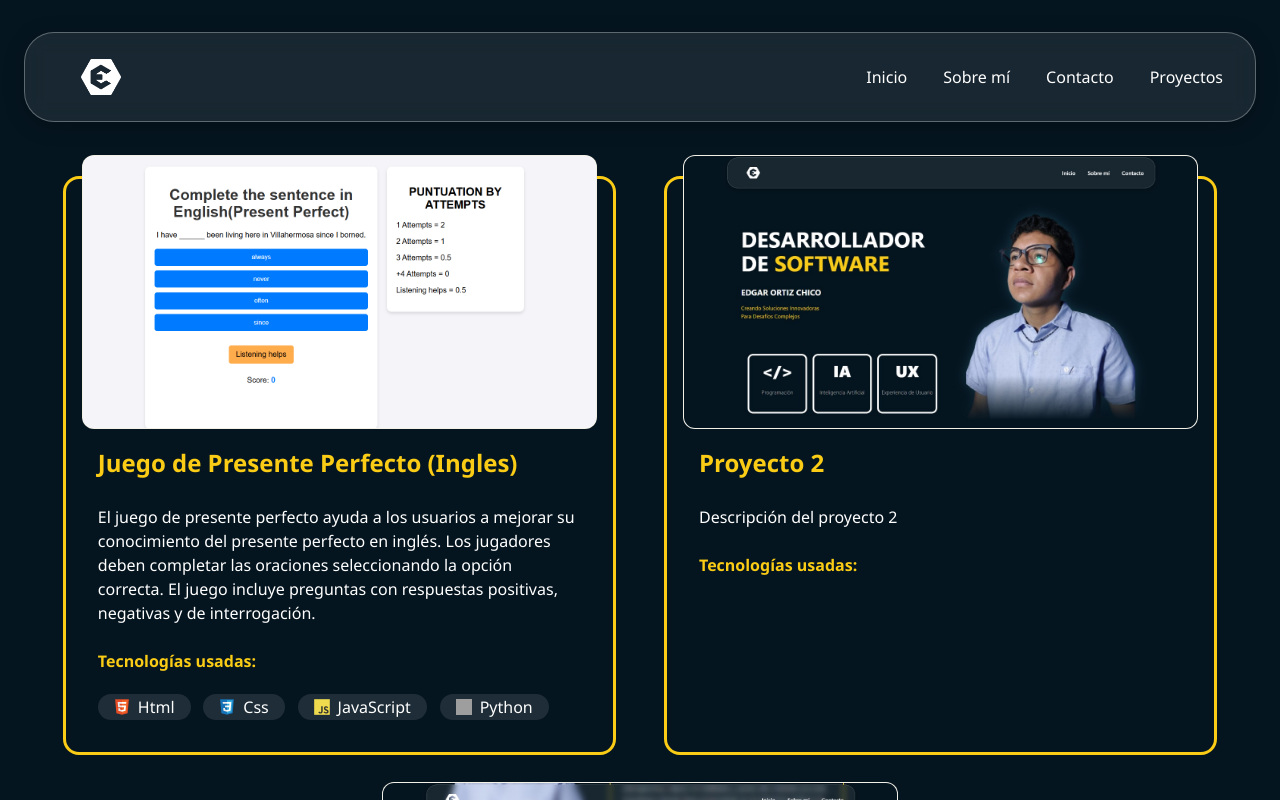
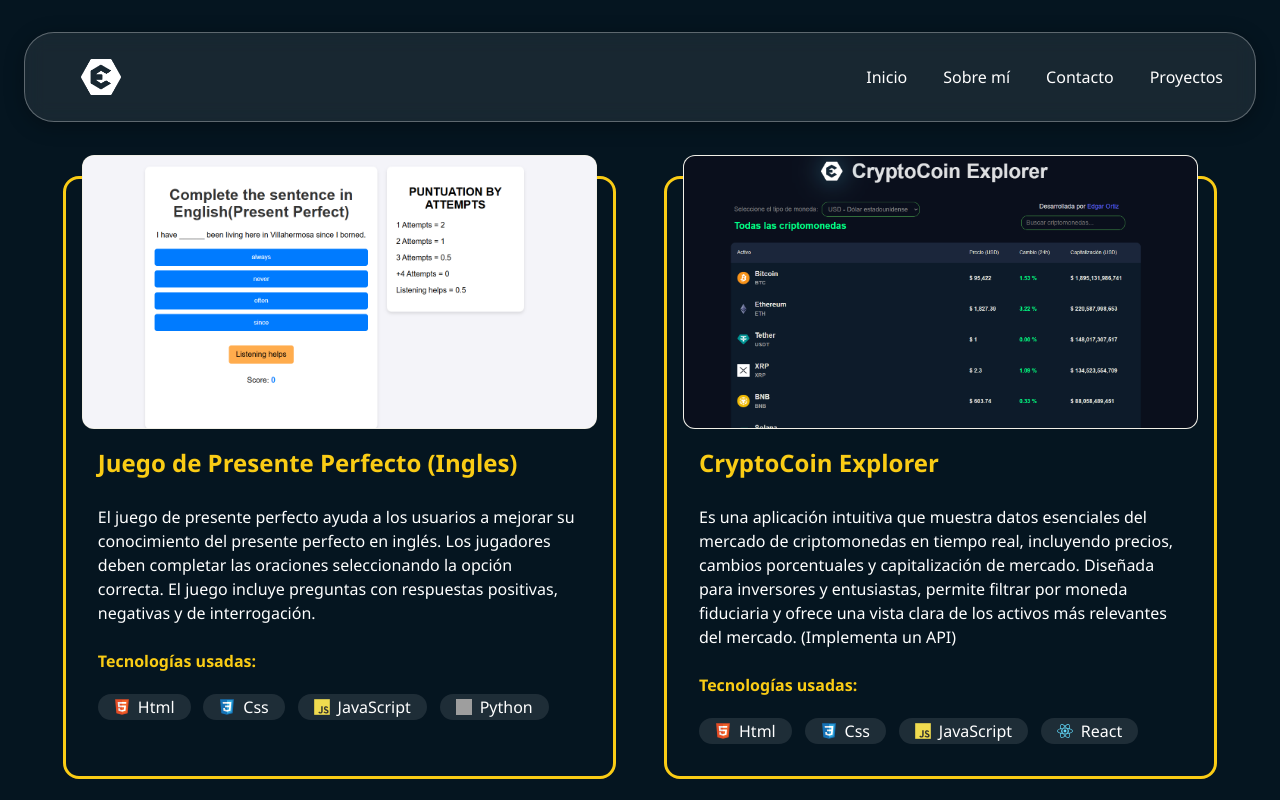
Before and after one commit to EdgarOrtiz98/EdgarOrtiz98.github.io, a React (Vite) app: page /Proyectos in a window 1280 px wide. Shown: the top 800 px of the page. Built offline with nearby package versions, Linux system fonts and the light colour scheme; grey boxes are pictures that could not be loaded.

Commit message:
add new CryptoCoin project

```diff
--- a/src/Views/Proyectos.jsx
+++ b/src/Views/Proyectos.jsx
@@ -1,12 +1,15 @@
 import Navbar from "../components/Navbar.jsx";
 import "../styles/Proyectos.css";
 import CardProyect from "../components/ProyectCard.jsx";
+// imagenes de proyectos
 import JuegoIngles from "../assets/images/Proyect-JuegoIngles.png";
+import CriptoCoin from "../assets/images/Proyect-CriptoCoin.png";
+// iconos de tecnologias de desarrollo
 import html from "../assets/Tech-Icons/html5-original.svg";
 import css from "../assets/Tech-Icons/css3-original.svg";
 import javascript from "../assets/Tech-Icons/javascript-original.svg";
 import python from "../assets/Tech-Icons/python-original.svg";
-// import react from "https://cdn.jsdelivr.net/gh/devicons/devicon/icons/react/react-original.svg";
+import react from "../assets/Tech-Icons/react-original.svg";
 // import nodejs from "https://cdn.jsdelivr.net/gh/devicons/devicon/icons/nodejs/nodejs-original.svg";
 // import java from "https://cdn.jsdelivr.net/gh/devicons/devicon/icons/java/java-original.svg";
 // import php from "https://cdn.jsdelivr.net/gh/devicons/devicon/icons/php/php-original.svg";
@@ -33,9 +36,15 @@
           ]}
         />
         <CardProyect
-          title="Proyecto 2"
-          description="Descripción del proyecto 2"
-          imageUrl="/screenshot-home.jpg"
+          title="CryptoCoin Explorer"
+          description="Es una aplicación intuitiva que muestra datos esenciales del mercado de criptomonedas en tiempo real, incluyendo precios, cambios porcentuales y capitalización de mercado. Diseñada para inversores y entusiastas, permite filtrar por moneda fiduciaria y ofrece una vista clara de los activos más relevantes del mercado. (Implementa un API)"
+          imageUrl={CriptoCoin}
+          technologies={[
+            { name: "Html", icon: html },
+            { name: "Css", icon: css },
+            { name: "JavaScript", icon: javascript },
+            { name: "React", icon: react },
+          ]}
         />
         <CardProyect
           title="Proyecto 3"
```
Also changed, not shown: src/assets/Tech-Icons/react-original.svg (added), src/assets/images/Proyect-CriptoCoin.png (added).
